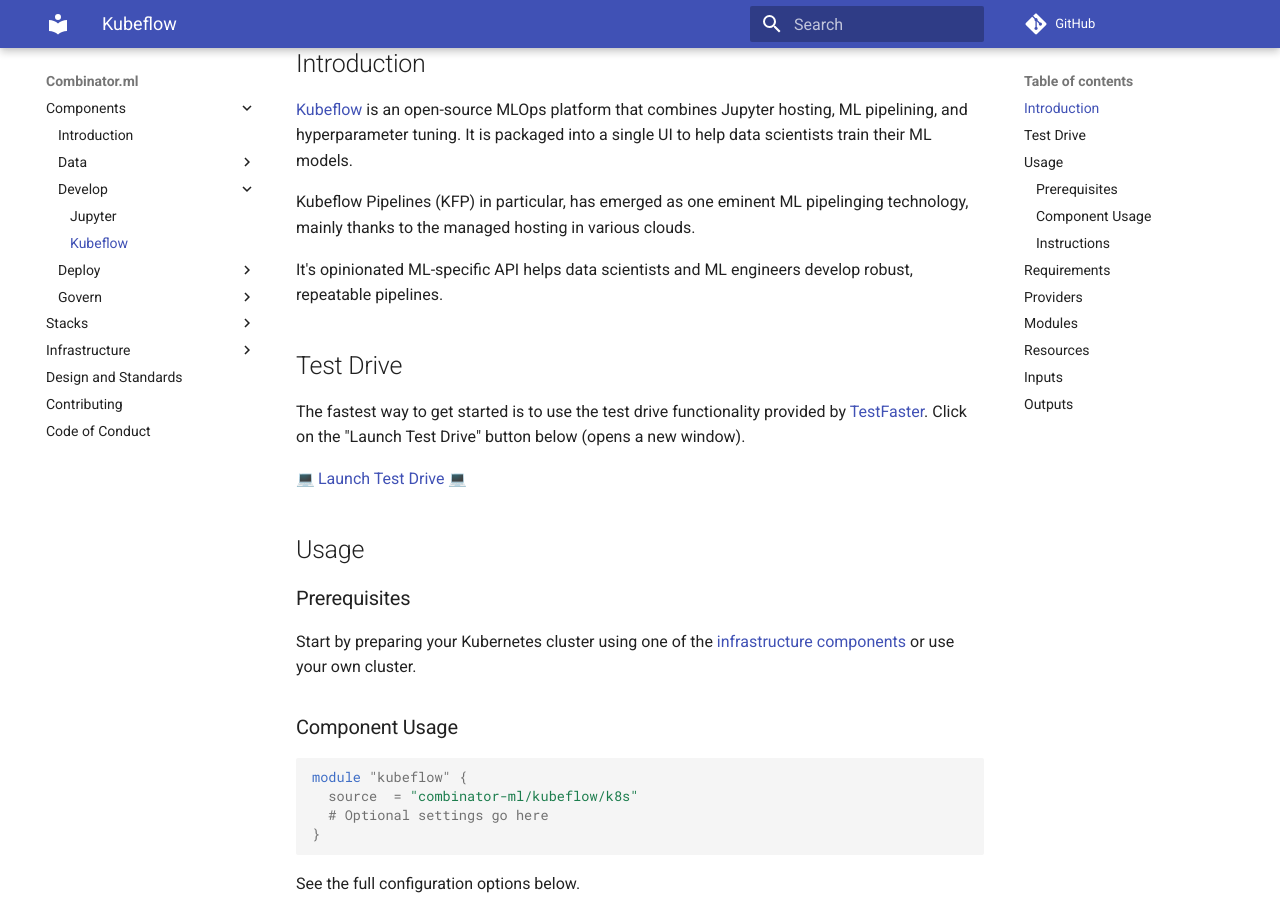
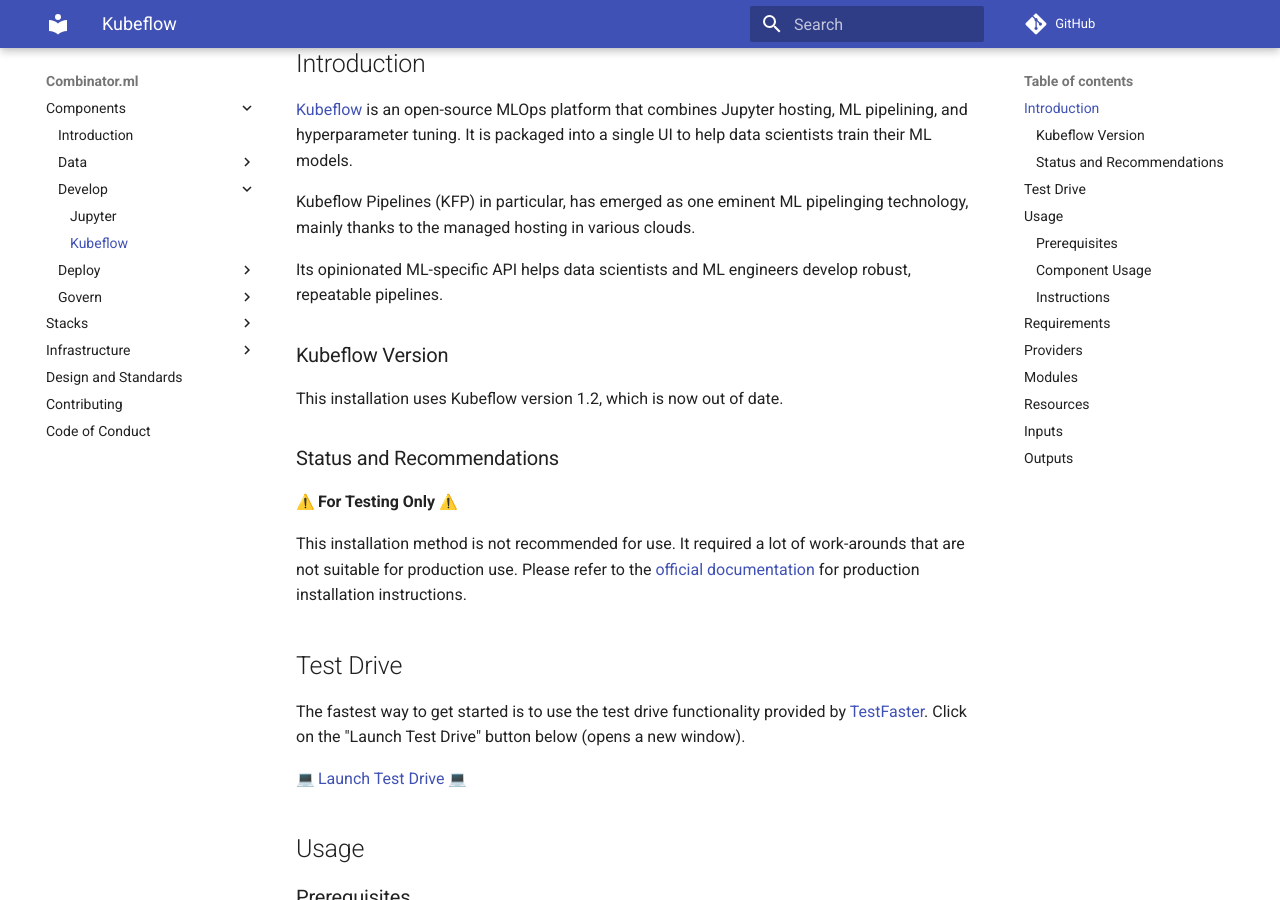
Before and after one commit to combinator-ml/combinator, an MkDocs documentation site: the page built from docs/components/develop/kubeflow.md, in a window 1280 px wide and 900 px high, scrolled down 334 px. Built offline with MkDocs 1.6.1 and Material for MkDocs 9.7.7, drawn with Linux system fonts in a browser that asks for light colours; emoji names are drawn with the system emoji font; comment, search, counter and statistics services are not loaded.

Commit message:
docs: auto-update docs from combinator-ml/terraform-k8s-kubeflow

```diff
--- a/docs/components/develop/kubeflow.md
+++ b/docs/components/develop/kubeflow.md
@@ -12,7 +12,17 @@
 
 Kubeflow Pipelines (KFP) in particular, has emerged as one eminent ML pipelinging technology, mainly thanks to the managed hosting in various clouds.
 
-It's opinionated ML-specific API helps data scientists and ML engineers develop robust, repeatable pipelines.
+Its opinionated ML-specific API helps data scientists and ML engineers develop robust, repeatable pipelines.
+
+### Kubeflow Version
+
+This installation uses Kubeflow version 1.2, which is now out of date.
+
+### Status and Recommendations
+
+:warning: **For Testing Only** :warning:
+
+This installation method is not recommended for use. It required a lot of work-arounds that are not suitable for production use. Please refer to the [official documentation](https://www.kubeflow.org/docs/started/installing-kubeflow/) for production installation instructions.
 
 ## Test Drive
 
@@ -72,4 +82,3 @@ No input.
 ## Outputs
 
 No output.
-<!-- bump -->
```
